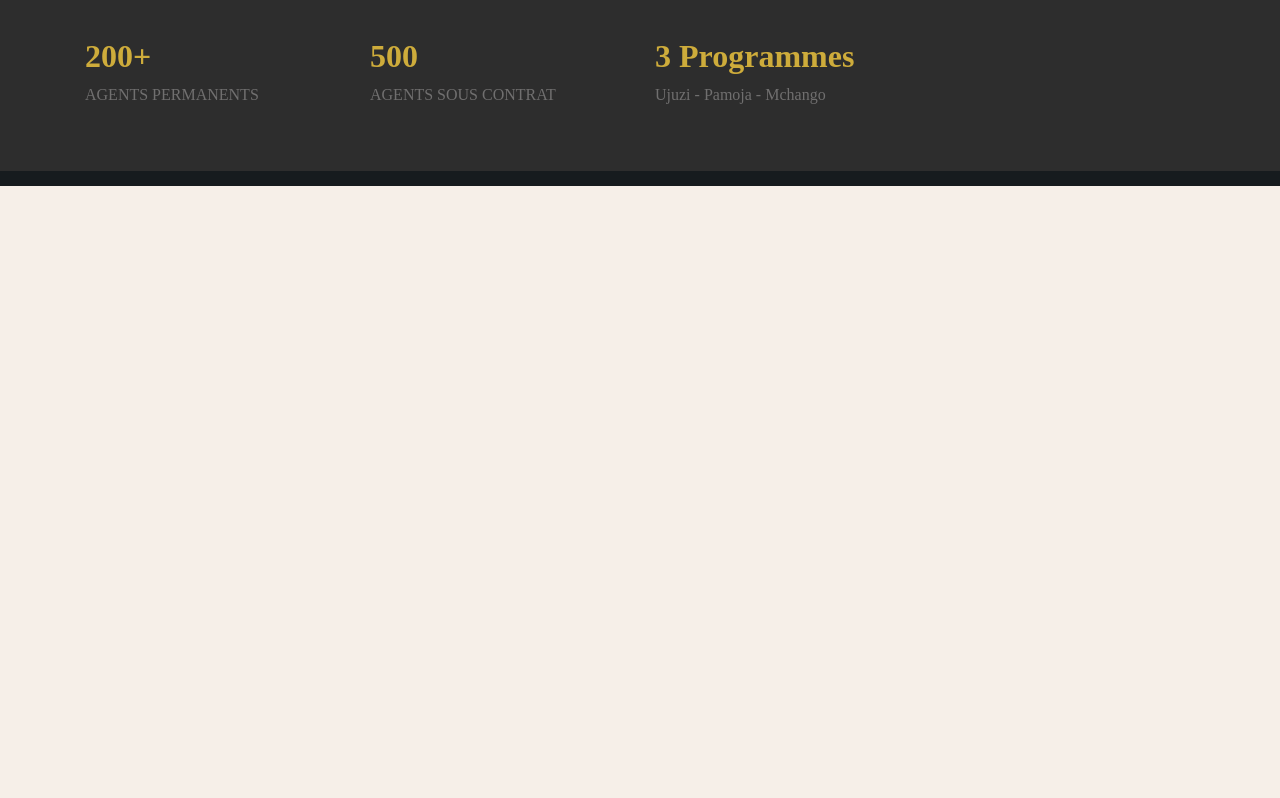
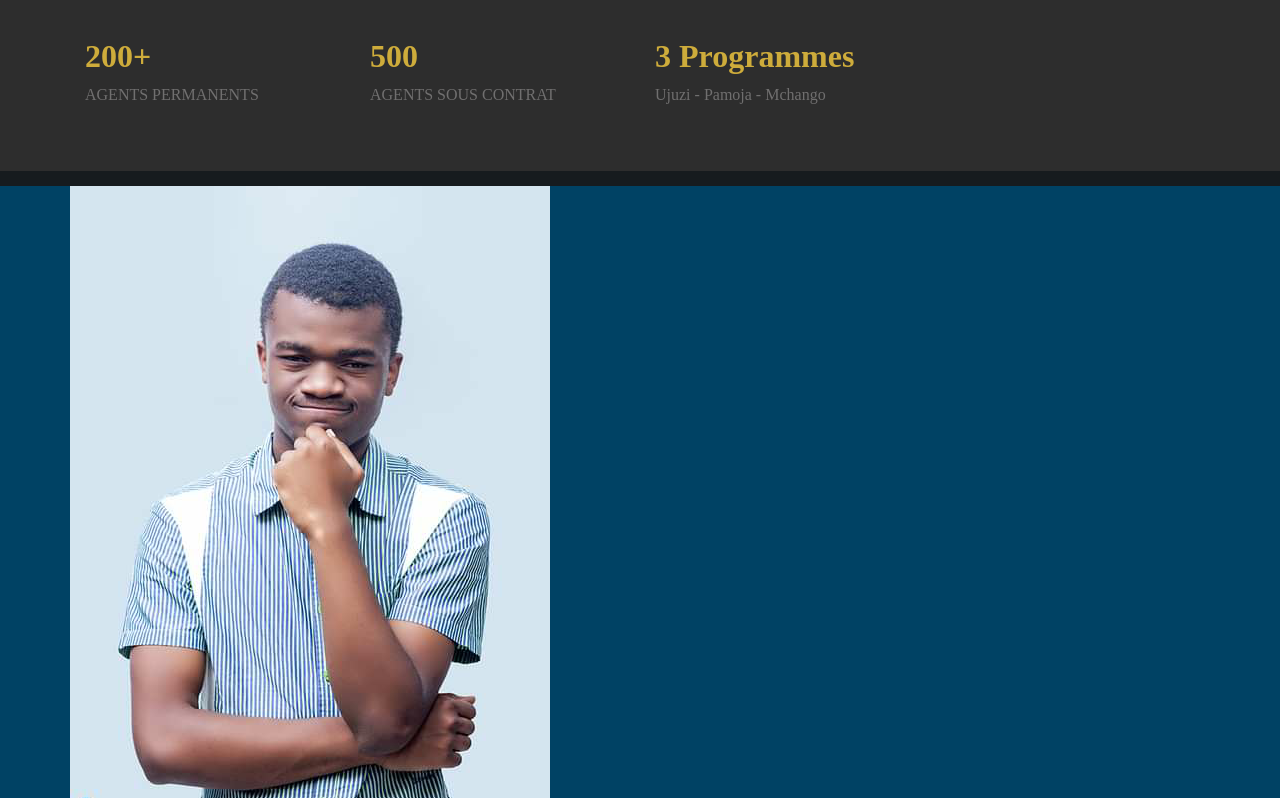
Before and after one commit to GhislainMitahi/CRES-React, a React (Create React App) app: page / in a window 1280 px wide. Shown: the part 1891-2689 px from the top of the page. Before the commit the page ends 2077 px from the top, so only its background shows below. Built offline with nearby package versions, Linux system fonts and the light colour scheme.

Commit message:
customize the equipe  section

```diff
--- a/src/App.css
+++ b/src/App.css
@@ -120,3 +120,6 @@
   background-color: #161B1E;
   height: 15px;
 }
+.equipe{
+  background-color: #004264;
+}
--- a/src/components/Equipe.js
+++ b/src/components/Equipe.js
@@ -1,10 +1,20 @@
 import React from "react";
 import { Link } from "react-router-dom";
+import team1 from "../Images/team1.png";
 
 const Equipe = ()=>{
     return (
-        <div>
+        <div className="equipe">
+            <div className="container">
+                <div className="row">
+                    <div>
+                        <img src={team1} />
+                    </div>
+                    <div>
 
+                    </div>
+                </div>
+            </div>
         </div>
     )
 }
```
Also changed, not shown: src/Images/team1.png (added).
